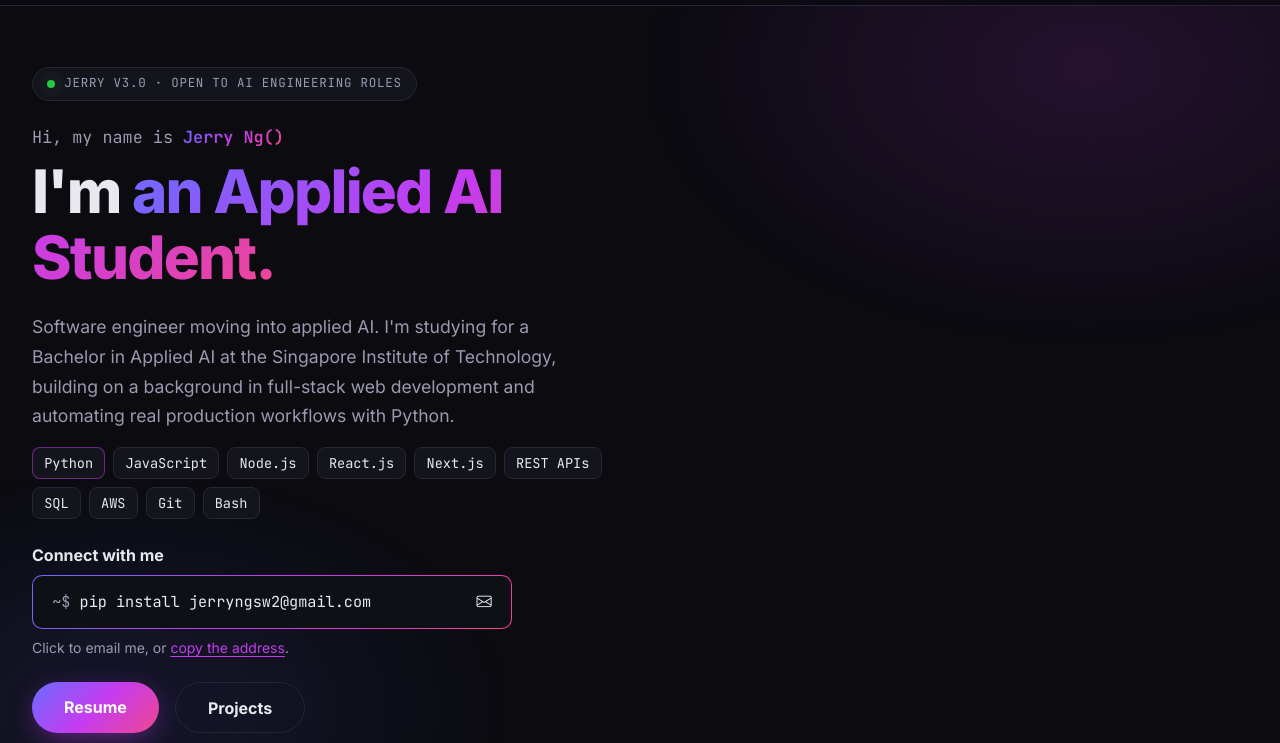
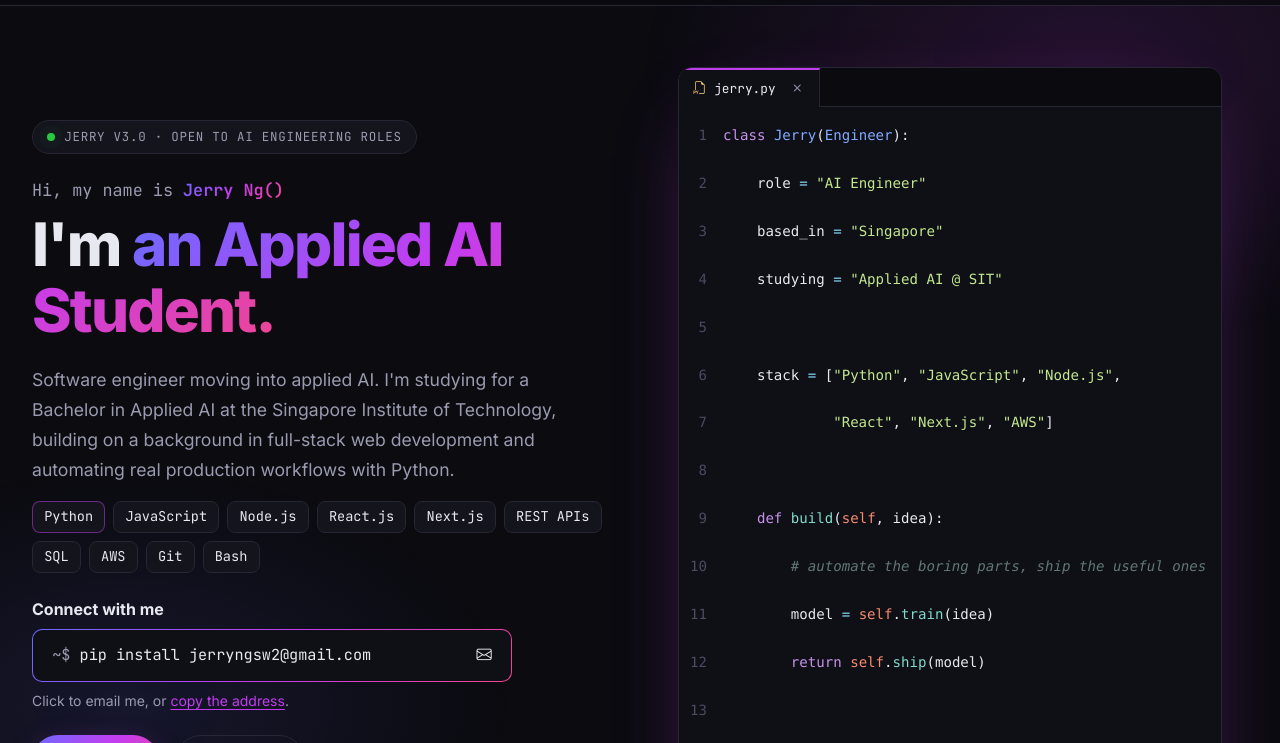
Before and after one commit to Jer-ryy/Jerriware, a website: page public/home/index.html in a window 1280 px wide. Shown: the part 53-796 px from the top of the page. Drawn offline with nearby package versions, Linux system fonts and the light colour scheme.

Commit message:
feat(home): add Python code card to hero

```diff
--- a/public/global/theme.css
+++ b/public/global/theme.css
@@ -130,6 +130,48 @@ a:hover { color: #e07bff; }
 }
 .btn-ghost:hover { color: var(--text); border-color: var(--accent); background: var(--surface); }
 
+/* ---------- Editor panels ---------- */
+.terminal {
+  background: #0f0f16;
+  border: 1px solid var(--border);
+  border-radius: var(--radius);
+  font-family: var(--mono);
+  overflow: hidden;
+}
+/* VS Code-style tab bar: one active editor tab on a darker strip */
+.terminal-bar {
+  display: flex;
+  align-items: stretch;
+  background: #0a0a0f;
+  border-bottom: 1px solid var(--border);
+  font-size: 0.8rem;
+}
+.terminal-bar .tab {
+  display: flex;
+  align-items: center;
+  gap: 0.5rem;
+  padding: 0.55rem 0.75rem 0.55rem 0.9rem;
+  background: #0f0f16; /* same as the editor body, so the tab looks attached */
+  color: var(--text);
+  border-top: 2px solid var(--accent);
+  border-right: 1px solid var(--border);
+  margin-bottom: -1px; /* covers the strip's bottom border under the active tab */
+}
+.terminal-bar .tab .bi-markdown { color: #519aba; }
+.terminal-bar .tab .bi-terminal { color: #89e051; }
+.terminal-bar .tab .bi-filetype-py { color: #f0c674; }
+.terminal-bar .tab-close {
+  display: grid;
+  place-items: center;
+  width: 1.2rem;
+  height: 1.2rem;
+  margin-left: 0.25rem;
+  border-radius: 4px;
+  color: var(--muted);
+  font-size: 1rem;
+}
+.terminal-bar .tab-close:hover { background: var(--surface-2); color: var(--text); }
+
 /* ---------- Footer ---------- */
 .site-footer {
   border-top: 1px solid var(--border);
--- a/public/home/index.css
+++ b/public/home/index.css
@@ -102,3 +102,51 @@
   text-decoration: underline;
   text-underline-offset: 3px;
 }
+
+/* Code card */
+.code-card {
+  max-width: 34rem;
+  margin: 0 auto;
+  box-shadow: 0 30px 80px -30px rgba(196, 60, 240, 0.45);
+}
+.code {
+  margin: 0;
+  padding: 1.1rem 1.25rem 1.3rem 0;
+  font-size: 0.88rem;
+  line-height: 1.7;
+  color: var(--text);
+  counter-reset: line;
+  overflow-x: auto;
+}
+.code .line { display: block; }
+.code .line::before {
+  counter-increment: line;
+  content: counter(line);
+  display: inline-block;
+  width: 2.75rem;
+  padding-right: 1rem;
+  text-align: right;
+  color: #4a4a62;
+  user-select: none;
+}
+.code .k { color: #c792ea; }   /* keywords */
+.code .c { color: #82aaff; }   /* classes */
+.code .f { color: #7fdbca; }   /* functions */
+.code .s { color: #c3e88d; }   /* strings */
+.code .p { color: #f78c6c; }   /* self */
+.code .o { color: #89ddff; }   /* operators */
+.code .cm { color: #637777; font-style: italic; }
+.code .cursor {
+  display: inline-block;
+  width: 0.55em;
+  height: 1.1em;
+  margin-left: 2px;
+  vertical-align: text-bottom;
+  background: var(--accent);
+  animation: blink 1.1s steps(1) infinite;
+}
+@keyframes blink { 50% { opacity: 0; } }
+@media (max-width: 575px) {
+  .code { font-size: 0.75rem; }
+  .code .line::before { width: 2.2rem; padding-right: 0.75rem; }
+}
--- a/public/home/index.html
+++ b/public/home/index.html
@@ -60,6 +60,27 @@
                         <a class="btn btn-ghost" href="/projects">Projects</a>
                     </div>
                 </div>
+
+                <div class="col-lg-6 reveal d2">
+                    <div class="terminal code-card">
+                        <div class="terminal-bar"><span class="tab"><i class="bi bi-filetype-py"></i> jerry.py <i class="bi bi-x tab-close" aria-hidden="true"></i></span></div>
+<pre class="code"><code><span class="line"><span class="k">class</span> <span class="c">Jerry</span>(<span class="c">Engineer</span>):</span>
+<span class="line">    role <span class="o">=</span> <span class="s">"AI Engineer"</span></span>
+<span class="line">    based_in <span class="o">=</span> <span class="s">"Singapore"</span></span>
+<span class="line">    studying <span class="o">=</span> <span class="s">"Applied AI @ SIT"</span></span>
+<span class="line"></span>
+<span class="line">    stack <span class="o">=</span> [<span class="s">"Python"</span>, <span class="s">"JavaScript"</span>, <span class="s">"Node.js"</span>,</span>
+<span class="line">             <span class="s">"React"</span>, <span class="s">"Next.js"</span>, <span class="s">"AWS"</span>]</span>
+<span class="line"></span>
+<span class="line">    <span class="k">def</span> <span class="f">build</span>(<span class="p">self</span>, idea):</span>
+<span class="line">        <span class="cm"># automate the boring parts, ship the useful ones</span></span>
+<span class="line">        model <span class="o">=</span> <span class="p">self</span>.<span class="f">train</span>(idea)</span>
+<span class="line">        <span class="k">return</span> <span class="p">self</span>.<span class="f">ship</span>(model)</span>
+<span class="line"></span>
+<span class="line">jerry <span class="o">=</span> <span class="c">Jerry</span>()</span>
+<span class="line">jerry.<span class="f">build</span>(<span class="s">"something useful"</span>)<span class="cursor"></span></span></code></pre>
+                    </div>
+                </div>
             </div>
         </section>
     </main>
```
